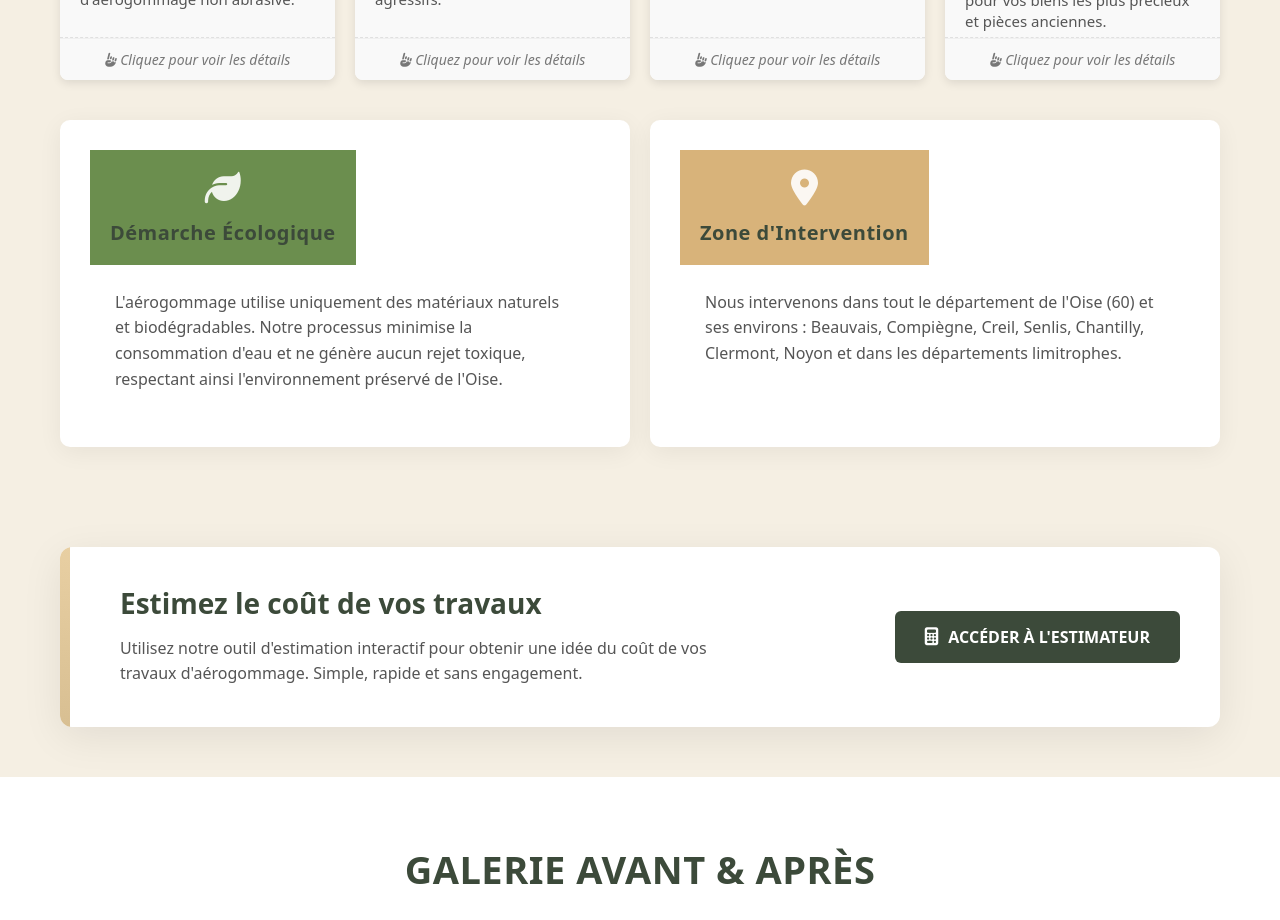
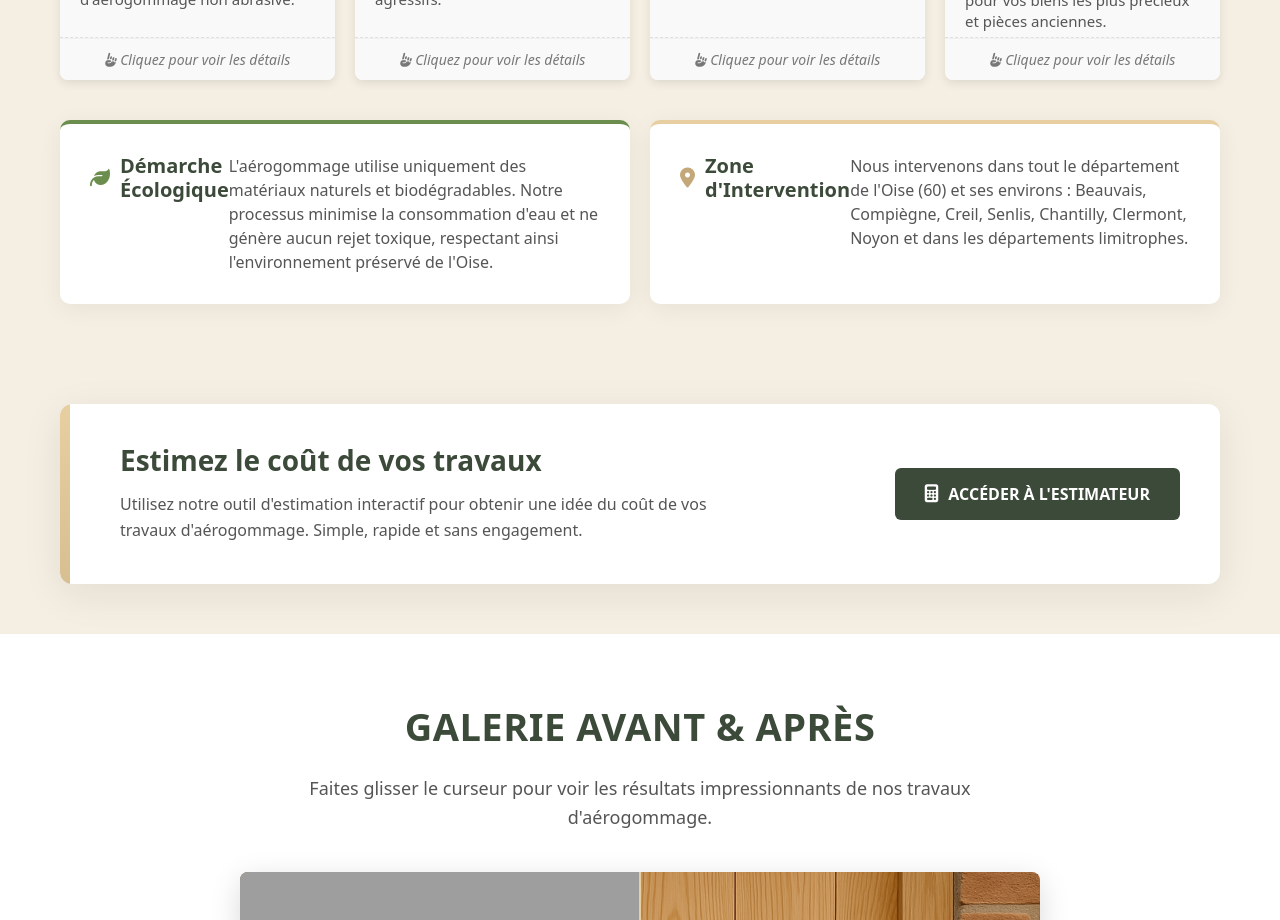
Before and after one commit to yoyoboul/aerogommage_site, a React (Vite) app: page / in a window 1280 px wide. Shown: the part 1000-1920 px from the top of the page. Built offline with nearby package versions, Linux system fonts and the light colour scheme; grey boxes are pictures that could not be loaded.

Commit message:
Restauration de l'ancien style des cartes d'information avec titres au-dessus

```diff
--- a/src/App.css
+++ b/src/App.css
@@ -454,59 +454,47 @@ body {
 
 .info-card {
   background-color: #ffffff;
-  border-radius: 10px;
-  padding: 0;
-  box-shadow: 0 8px 25px rgba(0, 0, 0, 0.1);
-  overflow: hidden;
-  transition: transform 0.3s ease, box-shadow 0.3s ease;
-  display: flex;
-  flex-direction: column;
+  border-radius: 8px;
+  padding: 25px;
+  box-shadow: 0 3px 10px rgba(0, 0, 0, 0.1);
+  border-top: 4px solid;
 }
 
-.info-card:hover {
-  transform: translateY(-5px);
-  box-shadow: 0 12px 30px rgba(0, 0, 0, 0.15);
+.info-card h3 {
+  font-size: 20px;
+  margin-top: 0;
+  margin-bottom: 10px;
+  color: #3c4a3a;
+  display: flex;
+  align-items: center;
 }
 
-.info-card-header {
-  background-color: #3c4a3a;
-  padding: 20px;
-  text-align: center;
-  color: white;
-  position: relative;
+.info-card h3 i {
+  margin-right: 10px;
+  color: #3c4a3a;
 }
 
-.info-card-header i {
-  font-size: 36px;
-  margin-bottom: 15px;
-  display: block;
-  opacity: 0.9;
+.info-card.eco h3 i {
+  color: #6b8e4e;
 }
 
-.info-card-header h3 {
-  font-size: 20px;
-  margin: 0;
-  font-weight: 600;
-  letter-spacing: 0.5px;
+.info-card.area h3 i {
+  color: #c4a87a;
 }
 
-.info-card-content {
-  padding: 25px;
-}
-
-.info-card-content p {
+.info-card p {
   font-size: 16px;
-  line-height: 1.6;
+  line-height: 1.5;
   color: #555;
   margin: 0;
 }
 
-.info-card.eco .info-card-header {
-  background-color: #6b8e4e;
+.info-card.eco {
+  border-color: #6b8e4e;
 }
 
-.info-card.area .info-card-header {
-  background-color: #d8b37a;
+.info-card.area {
+  border-color: #e8cfa2;
 }
 
 @media (max-width: 768px) {
--- a/src/App.jsx
+++ b/src/App.jsx
@@ -267,22 +267,12 @@ function App() {
 
           <div className="services-info">
             <div className="info-card eco">
-              <div className="info-card-header">
-                <i className="fas fa-leaf"></i>
-                <h3>Démarche Écologique</h3>
-              </div>
-              <div className="info-card-content">
-                <p>L'aérogommage utilise uniquement des matériaux naturels et biodégradables. Notre processus minimise la consommation d'eau et ne génère aucun rejet toxique, respectant ainsi l'environnement préservé de l'Oise.</p>
-              </div>
+              <h3><i className="fas fa-leaf"></i> Démarche Écologique</h3>
+              <p>L'aérogommage utilise uniquement des matériaux naturels et biodégradables. Notre processus minimise la consommation d'eau et ne génère aucun rejet toxique, respectant ainsi l'environnement préservé de l'Oise.</p>
             </div>
             <div className="info-card area">
-              <div className="info-card-header">
-                <i className="fas fa-map-marker-alt"></i>
-                <h3>Zone d'Intervention</h3>
-              </div>
-              <div className="info-card-content">
-                <p>Nous intervenons dans tout le département de l'Oise (60) et ses environs : Beauvais, Compiègne, Creil, Senlis, Chantilly, Clermont, Noyon et dans les départements limitrophes.</p>
-              </div>
+              <h3><i className="fas fa-map-marker-alt"></i> Zone d'Intervention</h3>
+              <p>Nous intervenons dans tout le département de l'Oise (60) et ses environs : Beauvais, Compiègne, Creil, Senlis, Chantilly, Clermont, Noyon et dans les départements limitrophes.</p>
             </div>
           </div>
         </div>
```
